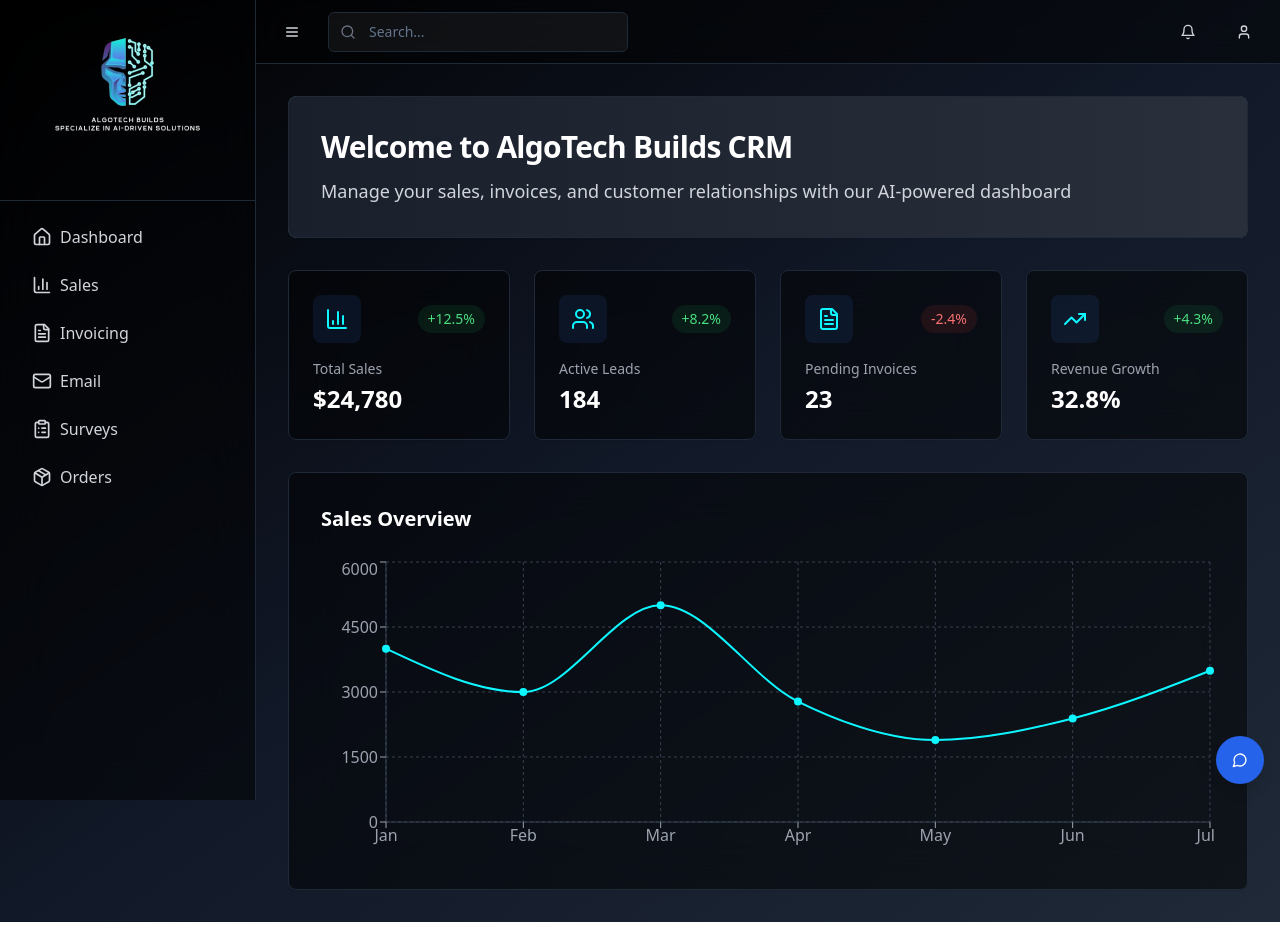
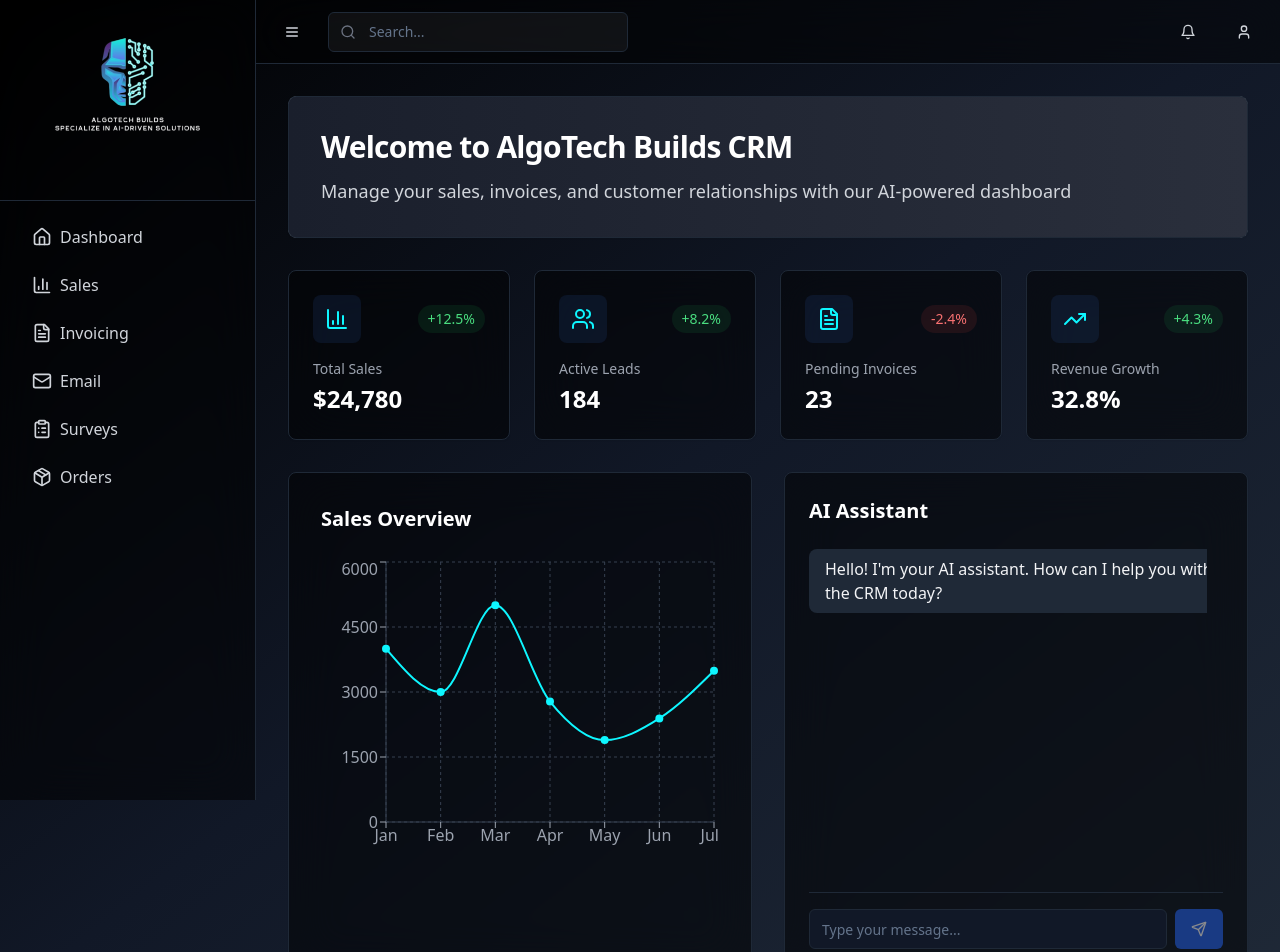
Before and after one commit to TaverNxyz/admin-dashboard, a React (Vite) app: page / in a window 1280 px wide. Shown: the top 952 px of the page. Before the commit the page ends 922 px from the top, so only its background shows below. Built offline with nearby package versions, Linux system fonts and the light colour scheme.

Commit message:
Replace Chat Button with Interface
Replaced the floating chat button with a chat interface component, positioning it below the "Sales Overview" card in the dashboard layout. This change enhances user interaction by providing a dedicated space for chat functionality.
[skip gpt_engineer]

```diff
--- a/src/components/chat/ChatInterface.tsx
+++ b/src/components/chat/ChatInterface.tsx
@@ -3,7 +3,7 @@ import { Card } from "@/components/ui/card";
 import { Button } from "@/components/ui/button";
 import { Input } from "@/components/ui/input";
 import { ScrollArea } from "@/components/ui/scroll-area";
-import { MessageCircle, Send, X } from "lucide-react";
+import { Send } from "lucide-react";
 import { cn } from "@/lib/utils";
 
 interface Message {
@@ -12,7 +12,6 @@ interface Message {
 }
 
 export const ChatInterface = () => {
-  const [isOpen, setIsOpen] = useState(false);
   const [messages, setMessages] = useState<Message[]>([
     {
       role: "assistant",
@@ -49,29 +48,11 @@ export const ChatInterface = () => {
   };
 
   return (
-    <div className="fixed bottom-4 right-4 z-50">
-      {!isOpen ? (
-        <Button
-          onClick={() => setIsOpen(true)}
-          className="h-12 w-12 rounded-full bg-blue-600 hover:bg-blue-700 text-white shadow-lg"
-        >
-          <MessageCircle className="h-6 w-6" />
-        </Button>
-      ) : (
-        <Card className="w-[380px] h-[500px] flex flex-col bg-black/50 backdrop-blur-xl border-gray-800">
-          <div className="flex items-center justify-between p-4 border-b border-gray-800">
-            <h3 className="font-semibold text-white">AI Assistant</h3>
-            <Button
-              variant="ghost"
-              size="icon"
-              onClick={() => setIsOpen(false)}
-              className="text-gray-400 hover:text-white"
-            >
-              <X className="h-4 w-4" />
-            </Button>
-          </div>
-
-          <ScrollArea className="flex-1 p-4">
+    <Card className="bg-black/50 backdrop-blur-xl border-gray-800 hover:border-blue-500/50 transition-all duration-300">
+      <div className="p-6">
+        <h2 className="text-xl font-semibold text-white mb-6">AI Assistant</h2>
+        <div className="h-[400px] flex flex-col">
+          <ScrollArea className="flex-1 pr-4">
             <div className="space-y-4">
               {messages.map((message, i) => (
                 <div
@@ -94,7 +75,7 @@ export const ChatInterface = () => {
             </div>
           </ScrollArea>
 
-          <div className="p-4 border-t border-gray-800">
+          <div className="mt-4 border-t border-gray-800 pt-4">
             <div className="flex gap-2">
               <Input
                 placeholder="Type your message..."
@@ -112,8 +93,8 @@ export const ChatInterface = () => {
               </Button>
             </div>
           </div>
-        </Card>
-      )}
-    </div>
+        </div>
+      </div>
+    </Card>
   );
 };
--- a/src/pages/Index.tsx
+++ b/src/pages/Index.tsx
@@ -10,9 +10,11 @@ const Index = () => {
       <div className="p-8 space-y-8">
         <WelcomeCard />
         <MetricsGrid />
-        <SalesChart />
+        <div className="grid grid-cols-1 lg:grid-cols-2 gap-8">
+          <SalesChart />
+          <ChatInterface />
+        </div>
       </div>
-      <ChatInterface />
     </DashboardLayout>
   );
 };
```
